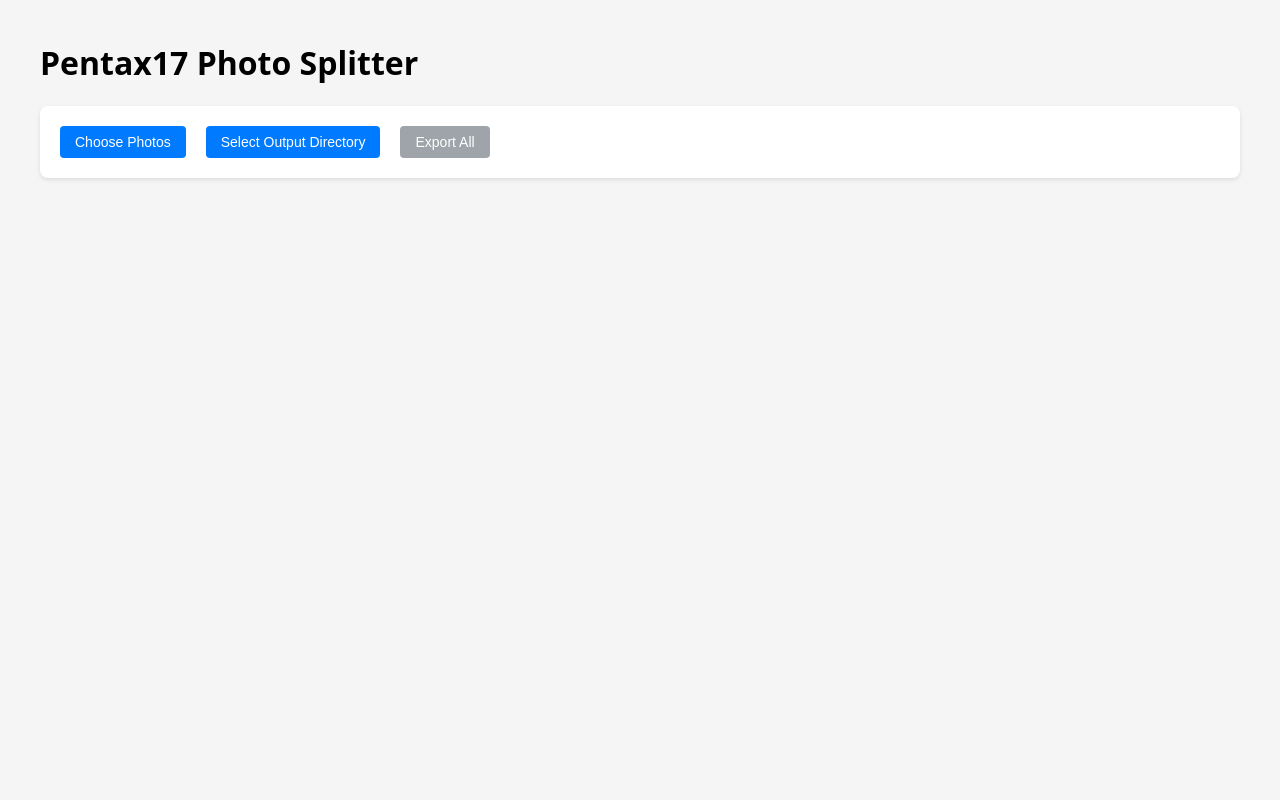
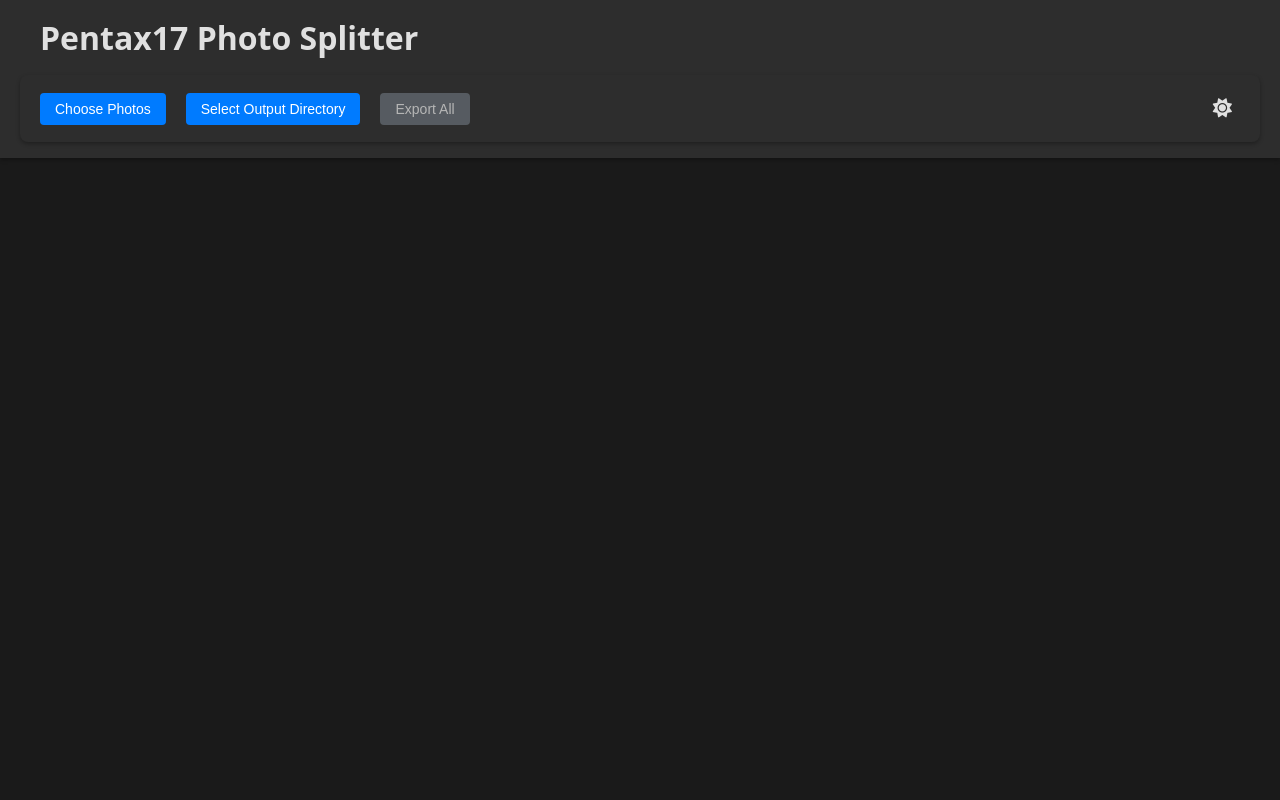
Before and after one commit to natestrong/pentax17_splitter, a Python web app: template templates/index.html in a window 1280 px wide. Run offline with Jinja, Linux system fonts and the light colour scheme; the template is opened without the code that fills it, so the values that code supplies are empty.

Commit message:
dark mode

```diff
--- a/static/css/styles.css
+++ b/static/css/styles.css
@@ -1,21 +1,76 @@
+:root {
+    --bg-color: #f5f5f5;
+    --card-bg: white;
+    --text-color: #333;
+    --border-color: #dee2e6;
+    --shadow-color: rgba(0,0,0,0.1);
+}
+
+:root[data-theme="dark"] {
+    --bg-color: #1a1a1a;
+    --card-bg: #2d2d2d;
+    --text-color: #e0e0e0;
+    --border-color: #404040;
+    --shadow-color: rgba(0,0,0,0.3);
+}
+
+html, body {
+    margin: 0;
+    padding: 0;
+    height: 100%;
+}
+
 body {
     font-family: system-ui, -apple-system, BlinkMacSystemFont, 'Segoe UI', Roboto, Oxygen, Ubuntu, Cantarell, 'Open Sans', 'Helvetica Neue', sans-serif;
+    background-color: var(--bg-color);
+    color: var(--text-color);
+    transition: background-color 0.3s, color 0.3s;
+    display: flex;
+    flex-direction: column;
+}
+
+.header {
+    position: sticky;
+    top: 0;
+    z-index: 100;
+    background-color: var(--card-bg);
+    box-shadow: 0 2px 4px var(--shadow-color);
+    padding: 1rem;
+}
+
+.header-title {
     max-width: 1200px;
     margin: 0 auto;
-    padding: 20px;
-    background-color: #f5f5f5;
+    padding: 0 20px;
+}
+
+.header-title h1 {
+    margin: 0 0 1rem 0;
 }
 
 .setup-container {
-    background-color: white;
+    background-color: var(--card-bg);
     padding: 20px;
     border-radius: 8px;
-    box-shadow: 0 2px 4px rgba(0,0,0,0.1);
+    box-shadow: 0 2px 4px var(--shadow-color);
     margin-bottom: 20px;
     display: flex;
     gap: 20px;
     align-items: center;
     flex-wrap: wrap;
+    max-width: 1200px;
+    margin: 0 auto;
+    padding: 1rem 20px;
+}
+
+.main-content {
+    flex: 1;
+    overflow-y: auto;
+    padding: 20px;
+    max-width: 1200px;
+    margin: 0 auto;
+    width: 100%;
+    box-sizing: border-box;
 }
 
 .dir-selector {
@@ -28,7 +83,7 @@ body {
     background-color: #f8f9fa;
     padding: 8px 12px;
     border-radius: 4px;
-    border: 1px solid #dee2e6;
+    border: 1px solid var(--border-color);
     font-family: monospace;
     max-width: 400px;
     overflow: hidden;
@@ -45,10 +100,10 @@ body {
 }
 
 .image-card {
-    background: white;
+    background: var(--card-bg);
     border-radius: 8px;
     padding: 15px;
-    box-shadow: 0 2px 4px rgba(0, 0, 0, 0.1);
+    box-shadow: 0 2px 4px var(--shadow-color);
 }
 
 .split-preview {
@@ -113,7 +168,7 @@ body {
 
 .preview-button {
     background: white;
-    border: 1px solid #e0e0e0;
+    border: 1px solid var(--border-color);
     border-radius: 4px;
     width: 28px;
     height: 28px;
@@ -196,6 +251,28 @@ button:disabled {
     word-break: break-all;
 }
 
+.theme-toggle {
+    margin-left: auto;
+}
+
+#theme-toggle-btn {
+    background: none;
+    border: none;
+    color: var(--text-color);
+    cursor: pointer;
+    padding: 8px;
+    border-radius: 50%;
+    display: flex;
+    align-items: center;
+    justify-content: center;
+    font-size: 1.2em;
+    transition: background-color 0.3s;
+}
+
+#theme-toggle-btn:hover {
+    background-color: var(--border-color);
+}
+
 /* Modal styles */
 .modal {
     display: none;
@@ -224,10 +301,10 @@ button:disabled {
 }
 
 .modal-image-container {
-    background: white;
+    background: var(--card-bg);
     padding: 20px;
     border-radius: 8px;
-    box-shadow: 0 4px 8px rgba(0,0,0,0.2);
+    box-shadow: 0 4px 8px var(--shadow-color);
 }
 
 .modal-image-container img {
--- a/static/js/app.js
+++ b/static/js/app.js
@@ -10,6 +10,11 @@ export class App {
         this.imageGrid = new ImageGrid(this.modal, this);
         this.loadingIndicator = document.getElementById('loading-indicator');
 
+        // Set initial theme
+        const savedTheme = localStorage.getItem('theme') || 'dark';
+        document.documentElement.setAttribute('data-theme', savedTheme);
+        this.updateThemeIcon(savedTheme);
+
         this.setupEventListeners();
         this.updateButtons();
     }
@@ -18,6 +23,7 @@ export class App {
         document.getElementById('select-photos').onclick = () => this.selectPhotos();
         document.getElementById('select-output').onclick = () => this.selectOutputDir();
         document.getElementById('export-button').onclick = () => this.exportAll();
+        document.getElementById('theme-toggle-btn').onclick = () => this.toggleTheme();
     }
 
     showError(message) {
@@ -100,6 +106,19 @@ export class App {
         }
     }
 
+    toggleTheme() {
+        const currentTheme = document.documentElement.getAttribute('data-theme');
+        const newTheme = currentTheme === 'light' ? 'dark' : 'light';
+        document.documentElement.setAttribute('data-theme', newTheme);
+        localStorage.setItem('theme', newTheme);
+        this.updateThemeIcon(newTheme);
+    }
+
+    updateThemeIcon(theme) {
+        const icon = document.querySelector('#theme-toggle-btn i');
+        icon.className = theme === 'light' ? 'fas fa-moon' : 'fas fa-sun';
+    }
+
     showLoading() {
         this.loadingIndicator.classList.add('active');
     }
--- a/templates/index.html
+++ b/templates/index.html
@@ -6,8 +6,10 @@
     <link rel="stylesheet" href="https://cdnjs.cloudflare.com/ajax/libs/font-awesome/6.5.1/css/all.min.css">
 </head>
 <body>
+    <header class="header">
+        <div class="header-title">
             <h1>Pentax17 Photo Splitter</h1>
-
+        </div>
         <div class="setup-container">
             <div>
                 <button id="select-photos">Choose Photos</button>
@@ -18,9 +20,16 @@
                 <div id="output-dir" class="output-path"></div>
             </div>
             <button id="export-button" disabled>Export All</button>
+            <div class="theme-toggle">
+                <button id="theme-toggle-btn">
+                    <i class="fas fa-sun"></i>
+                </button>
+            </div>
             <div class="error-message" id="error-message"></div>
         </div>
+    </header>
 
+    <main class="main-content">
         <!-- Loading Indicator -->
         <div id="loading-indicator" class="loading-indicator">
             <div class="spinner"></div>
@@ -69,5 +78,6 @@
             import { App } from '/static/js/app.js';
             window.app = new App();
         </script>
+    </main>
 </body>
 </html>
```
Also changed, not shown: 1 other file. Lines whose indentation alone changed are shown as unchanged.
